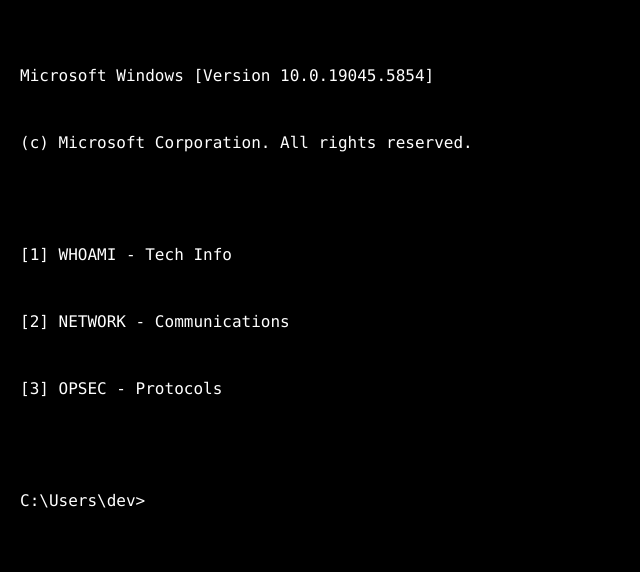
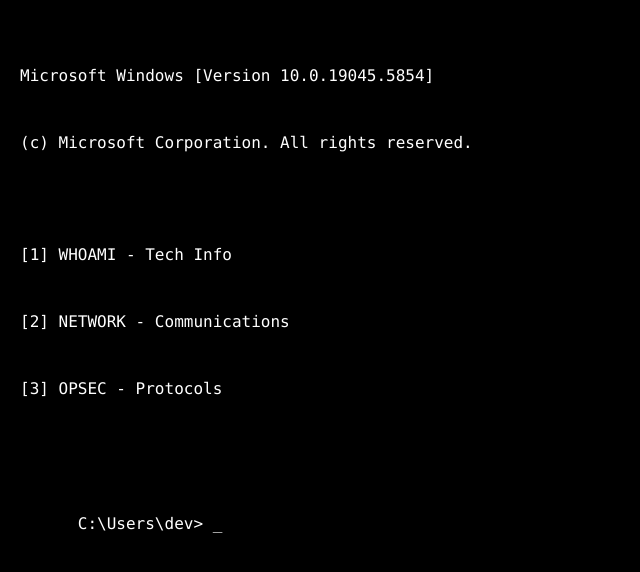
Before and after one commit to cuntrera/cuntrera.github.io, a plain HTML site: page index.html in a window 1280 px wide. Shown: the whole page, without its empty margins (0-640 px from the left). Drawn offline with Linux system fonts and the light colour scheme.

Commit message:
Update index.html

```diff
--- a/index.html
+++ b/index.html
@@ -3,12 +3,12 @@
 <head>
   <meta charset="UTF-8" />
   <meta name="viewport" content="width=device-width, initial-scale=1.0"/>
-  <title>cuntrera</title>
+  <title>Cuntrera Terminal</title>
   <link rel="stylesheet" href="style.css">
-  <link rel="icon" href="pfp.png" type="image/png">
 </head>
 <body>
   <audio autoplay loop src="sound.mp3"></audio>
+
   <div id="terminal">
     <div class="line">Microsoft Windows [Version 10.0.19045.5854]</div>
     <div class="line">(c) Microsoft Corporation. All rights reserved.</div>
@@ -17,8 +17,11 @@
     <div class="line">[2] NETWORK - Communications</div>
     <div class="line">[3] OPSEC - Protocols</div>
     <br>
-    <div class="line">C:\Users\dev><span id="cursor">_</span></div>
+    <div id="input-container" class="line">
+      <span>C:\Users\dev&gt; </span><span id="input"></span><span class="blinker">_</span>
+    </div>
   </div>
+
   <script src="script.js"></script>
 </body>
 </html>
```
